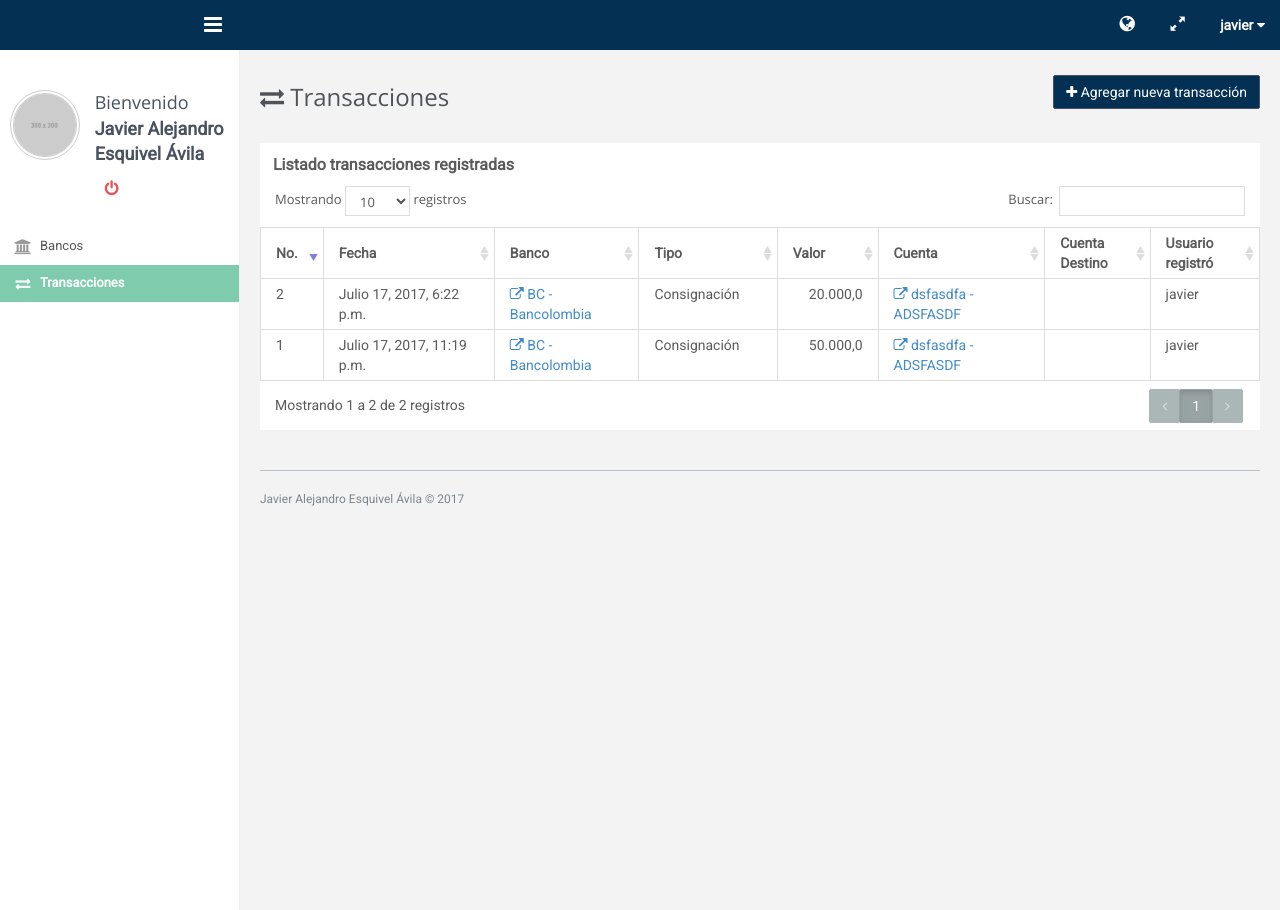
After one commit to javieresquivel/prueba_pappcorn, a Django app: page /bancos/transacciones/ in a window 1280 px wide. The commit adds this page. Run offline with Django 3.2, Linux system fonts and the light colour scheme; a user stored in the database is signed in; data comes from the database, SQL or seed files in the repository; both versions use the stored data as it was after the commit; parts of the project's set-up code (start-up, migrations or seed data) failed here and were passed over; some libraries are stand-ins or nearby versions.

Commit message:
Avance transacciones

```diff
--- a/aplicacion_bancaria/aplicacion_bancaria/settings.py
+++ b/aplicacion_bancaria/aplicacion_bancaria/settings.py
@@ -115,7 +115,7 @@ USE_I18N = True
 
 USE_L10N = True
 
-USE_TZ = True
+USE_TZ = False
 
 LOGIN_URL = '/'
 
--- a/aplicacion_bancaria/banco/models.py
+++ b/aplicacion_bancaria/banco/models.py
@@ -3,6 +3,7 @@ from __future__ import unicode_literals
 
 from django.db import models
 from usuarios.models import Usuario
+from django.db.models import Sum
 
 class ModeloBase(models.Model):
 
@@ -45,6 +46,12 @@ class Cliente(ModeloBase):
    def get_cuentas(self):
       return self.cuenta_set.filter(estado_registro=True)
 
+   def get_historial_transacciones(self):
+      directas = list(Transaccion.objects.filter(cuenta__cliente=self))
+      indirectas = list(Transaccion.objects.filter(cuenta_destino__cliente=self))
+      directas.extend(indirectas)
+      return directas
+
    def __unicode__(self):
       return unicode(self.nombre)
 
@@ -61,6 +68,15 @@ class Cuenta(ModeloBase):
    cliente = models.ForeignKey(Cliente)
    tipo = models.SmallIntegerField(choices=TIPOS_DE_CUENTAS,default=AHORROS)
    numero_cuenta = models.CharField(max_length=30)
+
+   def get_saldo(self):
+      # entradas
+      valor = Transaccion.objects.filter(cuenta=self,tipo=Transaccion.CONSIGNACION).aggregate(Sum('valor'))['valor__sum'] or 0
+      valor += Transaccion.objects.filter(cuenta_destino=self,tipo=Transaccion.TRANSFERENCIA).aggregate(Sum('valor'))['valor__sum'] or 0
+      # salidas
+      valor -= Transaccion.objects.filter(cuenta=self,tipo=Transaccion.RETIRO).aggregate(Sum('valor'))['valor__sum'] or 0
+      valor -= Transaccion.objects.filter(cuenta=self,tipo=Transaccion.TRANSFERENCIA).aggregate(Sum('valor'))['valor__sum'] or 0
+      return round(valor,2)
 
    def get_tarjeta_debito(self):
       tarjeta = self.tarjetadebito_set.filter(estado_registro=True).order_by('-fecha_registro')
@@ -89,6 +105,7 @@ class Transaccion(ModeloBase):
    tipo = models.SmallIntegerField(choices=TIPOS_TRANSACCION)
    cuenta = models.ForeignKey(Cuenta,related_name='cuenta')
    cuenta_destino = models.ForeignKey(Cuenta,related_name='cuenta_destino',null=True,blank=True)
+   valor = models.FloatField()
 
    def __unicode__(self):
       return unicode(self.get_tipo_display())+" - "+unicode(self.cuenta)
--- /dev/null
+++ b/aplicacion_bancaria/banco/templates/transacciones/listado_transacciones.html
@@ -0,0 +1,103 @@
+{% extends "layout.html" %}
+{% load humanize %}
+{% block titulo %}
+	Transacciones
+{% endblock titulo %}
+{% block css %}
+	<link href="/static/assets/libs/jquery-datatables/css/dataTables.bootstrap.css" rel="stylesheet" type="text/css" />
+	<link href="/static/assets/libs/jquery-datatables/extensions/TableTools/css/dataTables.tableTools.css" rel="stylesheet" type="text/css" />
+{% endblock css %}
+{% block contenido %}
+	<div class="page-heading">
+		<h1>
+			<i class="fa fa-exchange" aria-hidden="true"></i> Transacciones
+			{% if perms.banco.add_transaccion %}
+				<a href="{% url 'transacciones' %}?agregar" class="btn btn-primary pull-right"><i class="fa fa-plus"></i> Agregar nueva transacción</a>
+			{% endif %}
+		</h1>
+	</div>
+
+	<div class="widget">
+		<div class="widget-header">
+			<h2><strong>Listado transacciones registradas</strong></h2>
+		</div>
+		<div class="widget-content">
+			<div class="table-responsive">
+				<table class="table table-bordered table-condensed datatable">
+					<thead>
+						<tr>
+							<th>No.</th>
+							<th>Fecha</th>
+							<th>Banco</th>
+							<th>Tipo</th>
+							<th>Valor</th>
+							<th>Cuenta</th>
+							<th>Cuenta Destino</th>
+							<th>Usuario registró</th>
+						</tr>
+					</thead>
+					<tbody>
+						{% for transaccion in transacciones %}
+							<tr>
+								<td>{{transaccion.id}}</td>
+								<td>{{transaccion.fecha_registro}}</td>
+								<td>
+									<a href="{% url 'clientes' %}?banco={{transaccion.banco_id}}" target="_blank"><i class="fa fa-external-link"></i> {{transaccion.banco}}</a>
+								</td>
+								<td>{{transaccion.get_tipo_display}}</td>
+								<td class="right">{{transaccion.valor|intcomma}}</td>
+								<td>
+									<a href="{% url 'clientes' %}?banco={{transaccion.banco_id}}&ver_cliente={{transaccion.cuenta.cliente_id}}" target="_blank"><i class="fa fa-external-link"></i> {{transaccion.cuenta}}</a>
+								</td>
+								<td>
+									{% if transaccion.cuenta_destino %}
+										<a href="{% url 'clientes' %}?banco={{transaccion.banco_id}}&ver_cliente={{transaccion.cuenta_destino.cliente_id}}" target="_blank"><i class="fa fa-external-link"></i> {{transaccion.cuenta_destino}}</a>
+									{% endif %}
+								</td>
+								<td>{{transaccion.usuario_registro}}</td>
+							</tr>
+						{% endfor %}
+					</tbody>
+				</table>
+			</div>
+		</div>
+	</div>
+{% endblock contenido %}
+{% block js %}
+	<script src="/static/assets/libs/jquery-datatables/js/jquery.dataTables.min.js"></script>
+	<script src="/static/assets/libs/jquery-datatables/js/dataTables.bootstrap.js"></script>
+	<script src="/static/assets/libs/jquery-datatables/extensions/TableTools/js/dataTables.tableTools.min.js"></script>
+	<script type="text/javascript">
+		$("#link_transacciones").addClass('active');
+
+		var configuracion_datatables= {"language": {
+	            "emptyTable":     "No hay registros",
+	            "info":           "Mostrando _START_ a _END_ de _TOTAL_ registros",
+	            "infoEmpty":      "Mostrando 0 a 0 de 0 registros",
+	            "infoFiltered":   "(Filtrado de _MAX_ de los registros totales)",
+	            "infoPostFix":    "",
+	            "thousands":      ",",
+	            "lengthMenu":     "Mostrando _MENU_ registros",
+	            "loadingRecords": "Cargando...",
+	            "processing":     "Procesando...",
+	            "search":         "Buscar:",
+	            "zeroRecords":    "No se encontraron resultados",
+	            "paginate": {
+	                "first":      "Primero",
+	                "last":       "Último",
+	                "next":       "Siguiente",
+	                "previous":   "Anterior"
+	            },
+	            "aria": {
+	                "sortAscending":  ": activate to sort column ascending",
+	                "sortDescending": ": activate to sort column descending"
+	            }
+	        },
+	        "order":[[0,"desc"]]
+	    	};
+
+
+		var tabla_bancos = $(".datatable").DataTable(configuracion_datatables);
+
+	</script>
+{% endblock js %}
--- a/aplicacion_bancaria/banco/urls.py
+++ b/aplicacion_bancaria/banco/urls.py
@@ -4,5 +4,6 @@ from django.contrib.auth.decorators import login_required
 
 urlpatterns = [
 	url(r'^bancos/$', login_required(InicioView.as_view()), name="bancos"),
-	url(r'^bancos/clientes$', login_required(ClientesView.as_view()), name="clientes"),
+	url(r'^bancos/clientes/$', login_required(ClientesView.as_view()), name="clientes"),
+	url(r'^bancos/transacciones/$', login_required(TransaccionesView.as_view()), name="transacciones"),
 ]
--- a/aplicacion_bancaria/banco/views.py
+++ b/aplicacion_bancaria/banco/views.py
@@ -88,3 +88,22 @@ class ClientesView(View):
       if 'agregar' in request.GET and 'banco.add_cliente' in request.user.get_all_permissions():
          return self.agregar(request,banco)
       return HttpResponse("No posee los permisos para esta funcion",status=403)
+
+class TransaccionesView(View):
+
+   def agregar(self,request):
+      formulario = TransaccionForm(request.POST or None)
+      if formulario.is_valid():
+         pass
+      return render(request, 'transacciones/agregar_transaccion.html', locals())
+
+   def get(self,request):
+      if 'agregar' in request.GET:
+         return self.agregar(request)
+      transacciones = Transaccion.objects.filter(estado_registro=True).order_by('-fecha_registro')
+      return render(request, 'transacciones/listado_transacciones.html', locals())
+
+   def post(self,request):
+      if 'agregar' in request.GET:
+         return self.agregar(request)
+      return HttpResponse("No posee los permisos para esta funcion",status=403)
--- a/aplicacion_bancaria/static/css/custom.css
+++ b/aplicacion_bancaria/static/css/custom.css
@@ -32,3 +32,6 @@
 *{
 	font-family: 'Roboto', sans-serif;
 }
+.right{
+    text-align: right;
+}
--- a/aplicacion_bancaria/templates/layout.html
+++ b/aplicacion_bancaria/templates/layout.html
@@ -129,7 +129,7 @@
                             <a id="link_bancos" href="/"><i class="fa fa-university" aria-hidden="true"></i><span>Bancos</span></a>
                         </li>
                         <li>
-                            <a id="link_transacciones" href="#"><i class="fa fa-exchange" aria-hidden="true"></i><span>Transacciones</span></a>
+                            <a id="link_transacciones" href="{% url 'transacciones' %}"><i class="fa fa-exchange" aria-hidden="true"></i><span>Transacciones</span></a>
                         </li>
                     </ul>
                 </div>
```
Also changed, not shown: aplicacion_bancaria/banco/forms.py (+30 -0 lines), aplicacion_bancaria/banco/templates/clientes/ver_cliente.html (+59 -9 lines), aplicacion_bancaria/banco/templates/transacciones/agregar_transaccion.html (added, +78 -0 lines), aplicacion_bancaria/banco/migrations/0003_transaccion_valor.py (added), aplicacion_bancaria/db.sqlite3.
